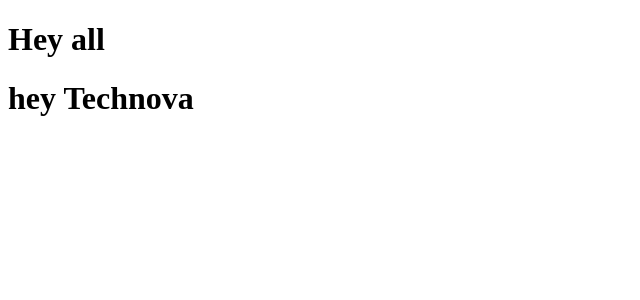
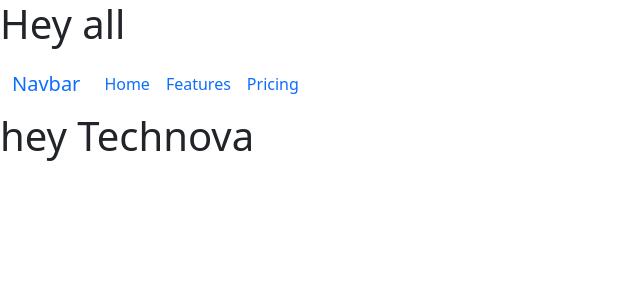
Before and after one commit to yashikajotwani12/Technova_HackTeletubbies, a Django app: page /home/ in a window 1280 px wide. Shown: the top 300 px of the page, without its empty margins (0-640 px from the left). Run offline with Django 3.2, Linux system fonts and the light colour scheme.

Commit message:
add navbar template

```diff
--- a/templates/Base.html
+++ b/templates/Base.html
@@ -4,6 +4,10 @@
     <meta charset="UTF-8">
     <meta http-equiv="X-UA-Compatible" content="IE=edge">
     <meta name="viewport" content="width=device-width, initial-scale=1.0">
+    <link rel="preconnect" href="https://fonts.googleapis.com">
+    <link rel="preconnect" href="https://fonts.gstatic.com" crossorigin>
+    <link href="https://fonts.googleapis.com/css2?family=Righteous&display=swap" rel="stylesheet">
+    <link href="https://cdn.jsdelivr.net/npm/bootstrap@5.1.0/dist/css/bootstrap.min.css" rel="stylesheet" integrity="sha384-KyZXEAg3QhqLMpG8r+8fhAXLRk2vvoC2f3B09zVXn8CA5QIVfZOJ3BCsw2P0p/We" crossorigin="anonymous">
     <title>Document</title>
 
     <title>
@@ -17,8 +21,12 @@
     </title>
 </head>
 <body>
+
     <h1>Hey all</h1>
     <div class="containermain">
+
+     {% comment %} {% include "./Home/navbar.html" %} {% endcomment %}
+
         <div class="main">
 
             {% block body_block %}
@@ -27,5 +35,8 @@
 
         </div>
     </div>
+
+    <script src="https://cdn.jsdelivr.net/npm/@popperjs/core@2.9.3/dist/umd/popper.min.js" integrity="sha384-eMNCOe7tC1doHpGoWe/6oMVemdAVTMs2xqW4mwXrXsW0L84Iytr2wi5v2QjrP/xp" crossorigin="anonymous"></script>
+<script src="https://cdn.jsdelivr.net/npm/bootstrap@5.1.0/dist/js/bootstrap.min.js" integrity="sha384-cn7l7gDp0eyniUwwAZgrzD06kc/tftFf19TOAs2zVinnD/C7E91j9yyk5//jjpt/" crossorigin="anonymous"></script>
 </body>
 </html>
--- a/templates/Home/home.html
+++ b/templates/Home/home.html
@@ -5,5 +5,29 @@
 {% block title %} Home {% endblock title %}
 
 {% block body_block %}
+
+<nav class="navbar navbar-expand-lg ">
+  <div class="container-fluid">
+    <a class="navbar-brand" href="#">Navbar</a>
+    <button class="navbar-toggler" type="button" data-bs-toggle="collapse" data-bs-target="#navbarNav" >
+      <span class="navbar-toggler-icon"></span>
+    </button>
+    <div class="collapse navbar-collapse" id="navbarNav">
+      <ul class="navbar-nav">
+        <li class="nav-item">
+          <a class="nav-link active" aria-current="page" href="#">Home</a>
+        </li>
+        <li class="nav-item">
+          <a class="nav-link" href="#">Features</a>
+        </li>
+        <li class="nav-item">
+          <a class="nav-link" href="#">Pricing</a>
+        </li>
+      </ul>
+    </div>
+  </div>
+</nav>
+
+
 <h1>hey Technova</h1>
 {% endblock %}
--- /dev/null
+++ b/templates/Home/navbar.html
@@ -0,0 +1,4 @@
+{% extends 'Base.html' %}
+
+
+<h1> Navbar</h1>
```
Also changed, not shown: db.sqlite3.
